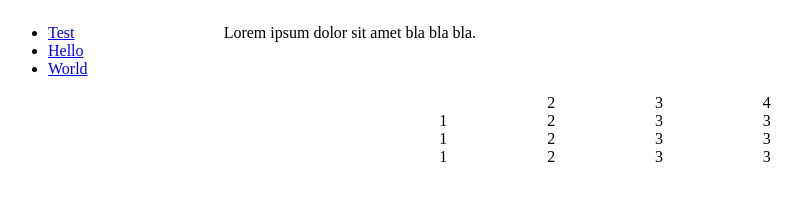
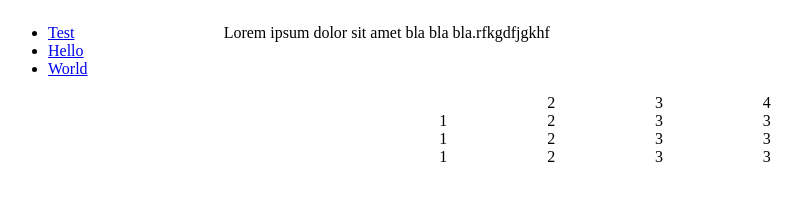
Before and after one commit to kuzua001/pie, a website: page index.html in a window 1280 px wide. Shown: the whole page, without its empty margins (0-802 px from the left). Drawn offline with nearby package versions, Linux system fonts and the light colour scheme; files that its build step writes are made by us from their sources.

Commit message:
PIE-2: тестовый коммит

```diff
--- a/index.html
+++ b/index.html
@@ -18,7 +18,7 @@
 			</div>
 			<div class="col-lg-10">
 				<p>
-					Lorem ipsum dolor sit amet bla bla bla.
+					Lorem ipsum dolor sit amet bla bla bla.rfkgdfjgkhf
 				</p>
 			</div>
 		</div>
```
